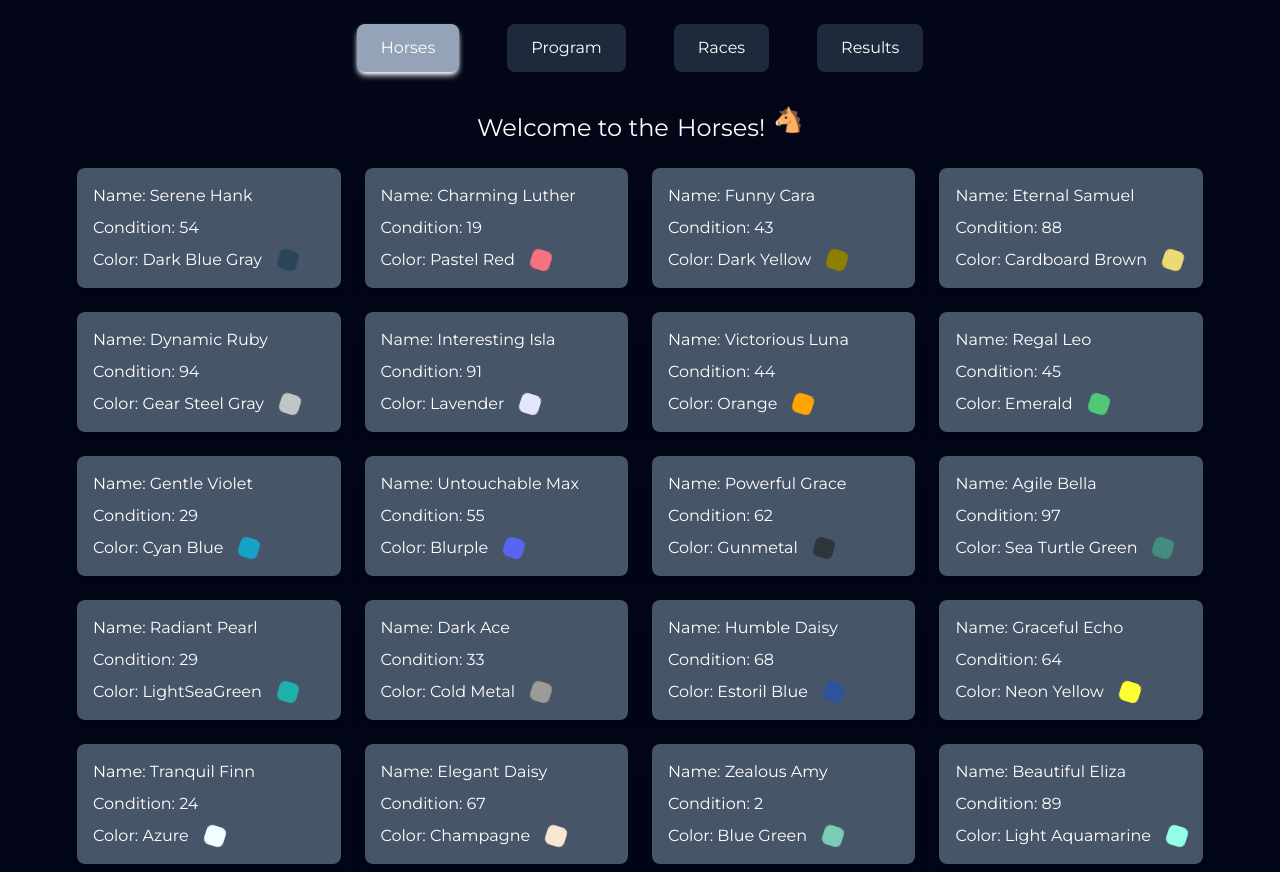
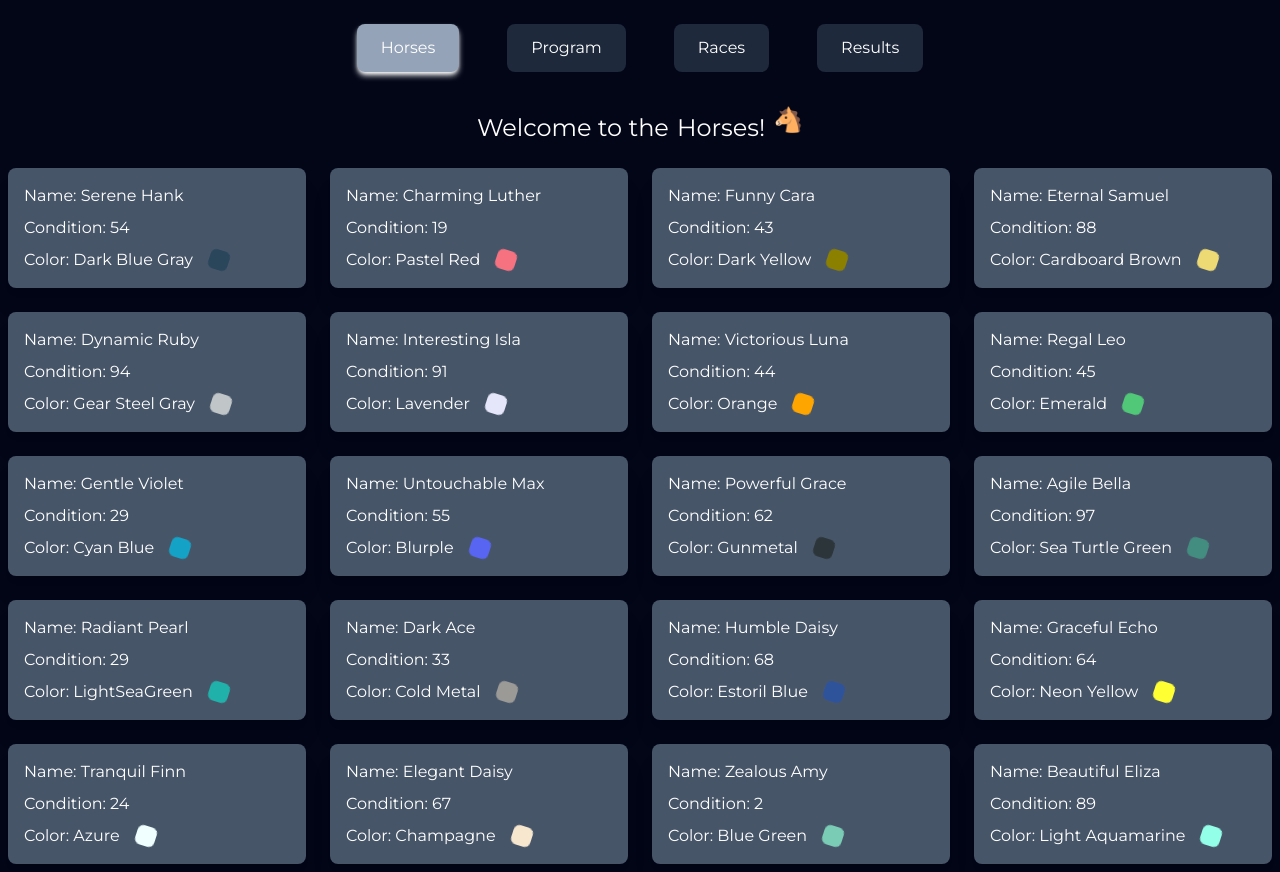
Before and after one commit to doguozcan/horse-racing, a Vue app: page / in a window 1280 px wide. Both pictures are taken after a click on the button "Yes". Built offline with nearby package versions, Linux system fonts and the light colour scheme.

Commit message:
Restyle horses grid & seperate v-if condition from parent component & explain horses table component

```diff
--- a/src/components/HorseGrid.vue
+++ /dev/null
@@ -1,16 +0,0 @@
-<template>
-  <div class="grid grid-cols-1 sm:grid-cols-2 md:grid-cols-4 gap-2">
-    <HorseCard
-      v-for="horse in $store.state.horses"
-      :key="horse.name"
-      :name="horse.name"
-      :condition="horse.condition"
-      :colorName="horse.colorName"
-      :colorCode="horse.colorCode"
-    />
-  </div>
-</template>
-
-<script setup>
-import HorseCard from '../components/HorseCard.vue'
-</script>
--- /dev/null
+++ b/src/components/horse/HorsesTable.vue
@@ -0,0 +1,21 @@
+<template>
+  <!-- display horses in a responsive grid -->
+  <div
+    class="grid w-full grid-cols-1 sm:grid-cols-2 md:grid-cols-4 sm:gap-4 md:gap-2"
+    v-if="$store.getters.horsesLength > 0"
+  >
+    <!-- dynamically display each horse from vuex store -->
+    <HorseCard
+      v-for="horse in $store.state.horses"
+      :key="horse.name"
+      :name="horse.name"
+      :condition="horse.condition"
+      :colorName="horse.colorName"
+      :colorCode="horse.colorCode"
+    />
+  </div>
+</template>
+
+<script setup>
+import HorseCard from '../HorseCard.vue'
+</script>
--- a/src/views/HorsesView.vue
+++ b/src/views/HorsesView.vue
@@ -1,9 +1,9 @@
 <template>
-  <HorseGrid v-if="$store.getters.horsesLength > 0" />
+  <HorsesTable />
   <GenerateHorses v-if="$store.getters.horsesLength === 0" />
 </template>
 
 <script setup>
-import HorseGrid from '../components/HorseGrid.vue'
+import HorsesTable from '../components/horse/HorsesTable.vue'
 import GenerateHorses from '../components/GenerateHorses.vue'
 </script>
```
